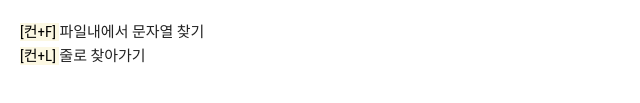
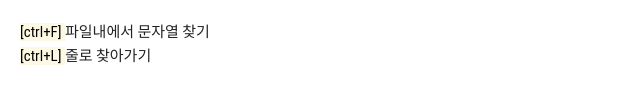
Before and after one commit to BoA517/BoA517.github.io, a plain HTML site: page hanq/1_hanq.html in a window 1280 px wide. Shown: the part 10449-10552 px from the top of the page, 0-640 px from the left. Drawn offline with Linux system fonts and the light colour scheme.

Commit message:
한큐강의 수정

```diff
--- a/hanq/1_hanq.html
+++ b/hanq/1_hanq.html
@@ -22,7 +22,7 @@
 </li></ul><blockquote>
 <p>“ 전자정부프레임워크에서는 어떻게 메인페이지(jsp)가 구동되나요? 설명해주세요.”<br>“ 네, WEB-INF폴더인 웹 환경설정관련 폴더로 가면 web.xml파일이 있다는 것을 확인 할 수 있습니다.<br>웰컴파일이 index.jsp이라는 것을 확인 할 수 있는데요, index.jsp에 가면 논리적 주소를 호출하는 구문이있습니다.<br>jsp:forward page의 속성을 확인해보면 main.go라는 논리적인 주소를 의미하는 문구를 보실 수있습니다.<br>업무폴더에 가보면 메인컨트롤러 자바파일에서 return 값을 볼 수 있습니다.<br>return “main/main”;  앞에 main은 폴더명, 뒤에있는 main은 파일명으로 결국 main.jsp페이지가 호출됩니다.”</p>
 </blockquote><ul>
-<li>[<mark>컨트롤러</mark>는 웹이라는 폴더에 살고있다.]<br>슬러시를 기준<br>return “main/main”;<br>왼쪽: 폴더명, 오른쪽:파일명</li></ul><h2 id="14.-전자정부-실무-기본-단축키-실습"><a name="14.-전자정부-실무-기본-단축키-실습" href="#14.-전자정부-실무-기본-단축키-실습"></a>14. 전자정부 실무 기본 단축키 실습</h2><p><mark>[컨+F] </mark> 파일내에서 문자열 찾기<br><mark>[컨+L] </mark> 줄로 찾아가기</p>
+<li>[<mark>컨트롤러</mark>는 웹이라는 폴더에 살고있다.]<br>슬러시를 기준<br>return “main/main”;<br>왼쪽: 폴더명, 오른쪽:파일명</li></ul><h2 id="14.-전자정부-실무-기본-단축키-실습"><a name="14.-전자정부-실무-기본-단축키-실습" href="#14.-전자정부-실무-기본-단축키-실습"></a>14. 전자정부 실무 기본 단축키 실습</h2><p><mark>[ctrl+F] </mark> 파일내에서 문자열 찾기<br><mark>[ctrl+L] </mark> 줄로 찾아가기</p>
 
 <footer style="position:fixed; font-size:.8em; text-align:right; bottom:0px; margin-left:-25px; height:20px; width:100%;">generated by <a href="http://pad.haroopress.com" target="_blank">haroopad</a></footer>
 </body>
```
